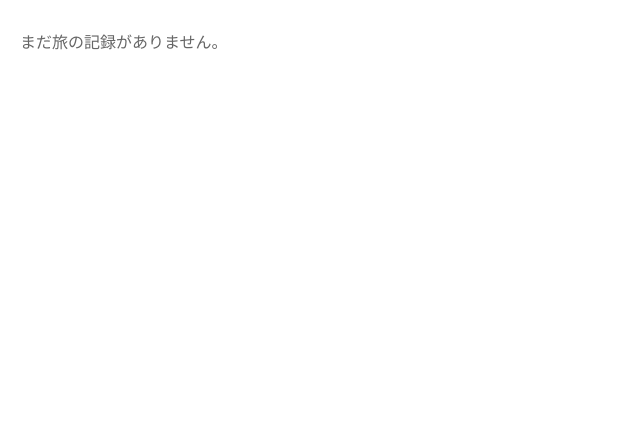
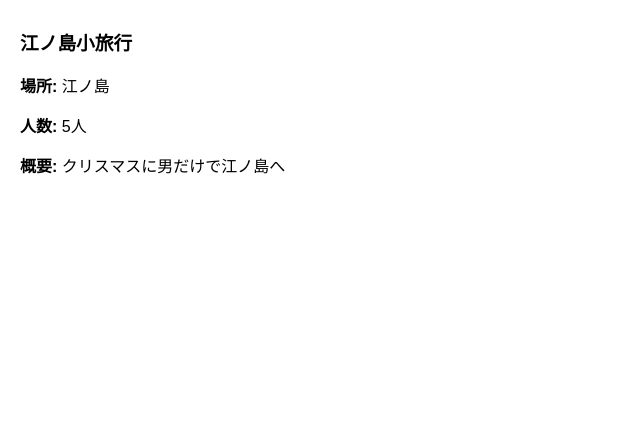
Before and after one commit to Aby-1202/travel_blog, a Flask app: page /home in a window 1280 px wide. Shown: the part 304-737 px from the top of the page, without its empty margins (0-640 px from the left). Run offline with Flask 3, Linux system fonts and the light colour scheme; a user stored in the database is signed in; data comes from the database, SQL or seed files in the repository.

Commit message:
データ表示を可能にした

```diff
--- a/routes/home.py
+++ b/routes/home.py
@@ -1,4 +1,5 @@
 from flask import Blueprint, render_template, redirect, url_for, flash, session
+import sqlite3
 
 home_bp = Blueprint('home', __name__)
 
@@ -11,4 +12,17 @@ def home():
     user_id = session['user_id']
     username = session.get('username', 'ゲスト')
 
-    return render_template('home.html', user_id=user_id, username=username)
+    # travel_data をデータベースから取得
+    conn = sqlite3.connect('app.db')
+    conn.row_factory = sqlite3.Row  # dict型でアクセス可能にする
+    cursor = conn.cursor()
+
+    cursor.execute("""
+        SELECT * FROM travel_data
+        WHERE u_id = ?
+    """, (user_id,))
+    travel_data_list = cursor.fetchall()
+
+    conn.close()
+
+    return render_template('home.html', user_id=user_id, username=username, travel_data_list=travel_data_list)
--- a/static/style.css
+++ b/static/style.css
@@ -10,7 +10,7 @@ body {
 .nav-links a {
     margin-right: 15px;
     text-decoration: none;
-    color: #0066cc;
+    color: #cc0000;
 }
 
 .nav-links a:hover {
--- a/templates/home.html
+++ b/templates/home.html
@@ -32,7 +32,7 @@
     <section class="plan-list">
         {% if travel_data_list is defined and travel_data_list %}
             {% for travel in travel_data_list %}
-                <a href="{{ url_for('view_plan', travel_id=travel.t_id) }}" class="plan-card">
+                <a >
                     <h3>{{ travel.t_title }}</h3>
                     <p><strong>場所:</strong> {{ travel.t_location }}</p>
                     <p><strong>人数:</strong> {{ travel.human_number }}人</p>
@@ -44,7 +44,7 @@
                 </a>
             {% endfor %}
         {% else %}
-            <p class="no-data">まだ旅の記録がありません。</p>
+            <p>旅行データが登録されていません。</p>
         {% endif %}
     </section>
 </body>
```
